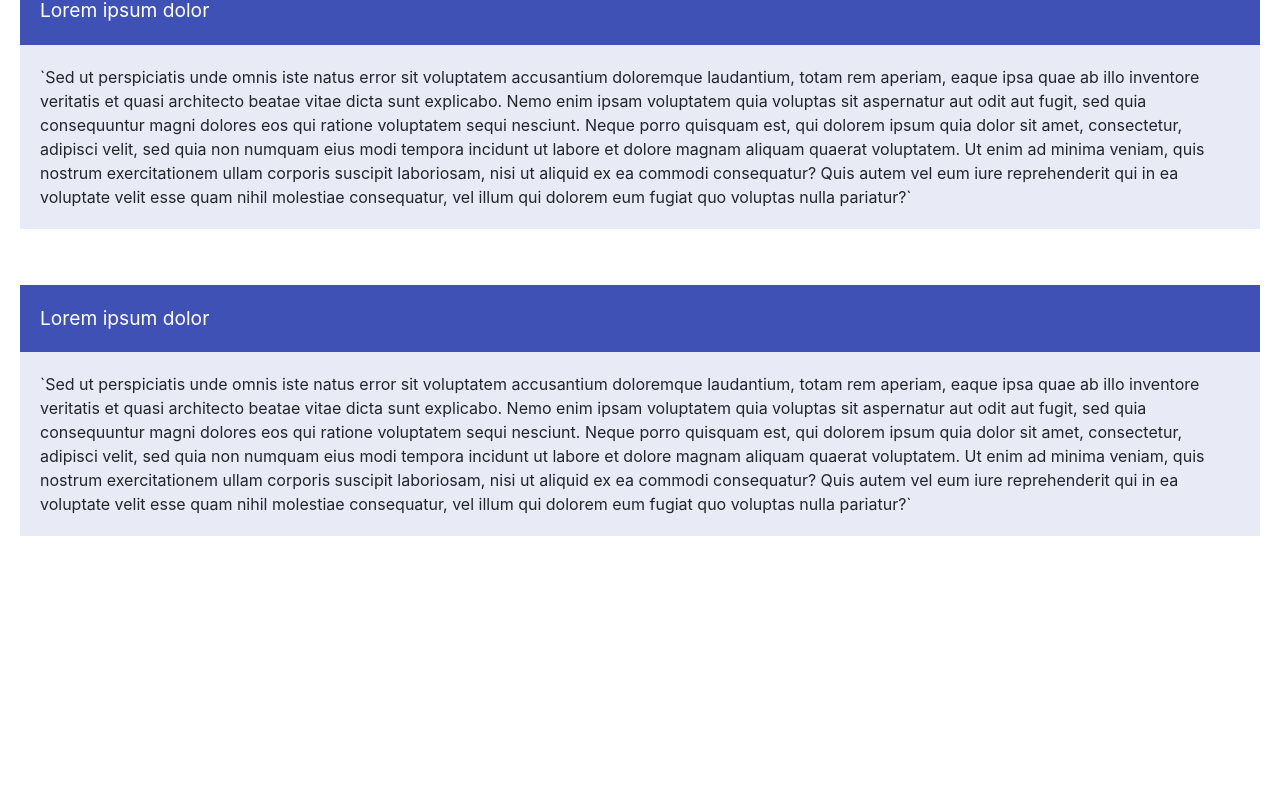
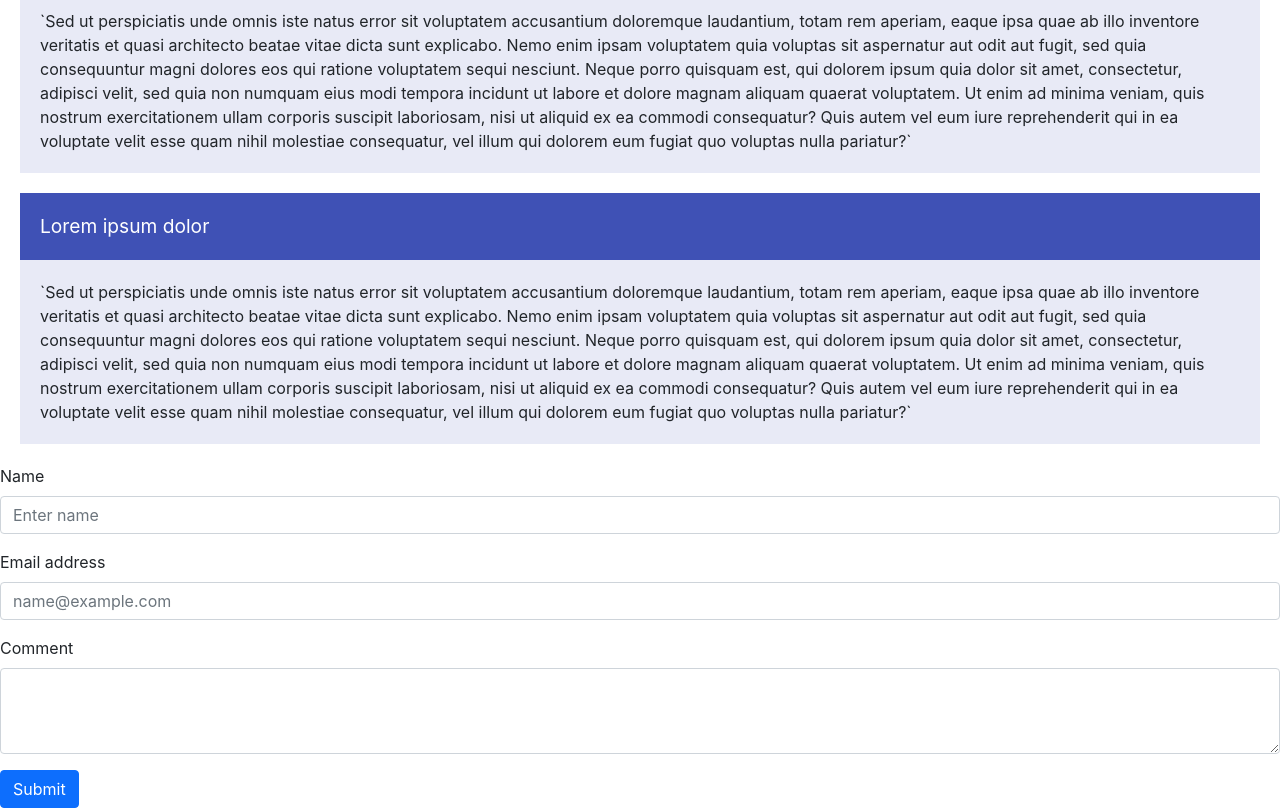
Before and after one commit to ColeEnyart/Portfolio, a React (Create React App) app: page / in a window 1280 px wide. Shown: the part 657-1465 px from the top of the page. Before the commit the page ends 1213 px from the top, so only its background shows below. Built offline with nearby package versions, Linux system fonts and the light colour scheme.

Commit message:
Added form component

```diff
--- a/src/App.js
+++ b/src/App.js
@@ -1,18 +1,20 @@
-import Header from './components/Header';
-import Navbar from './components/Navbar';
-import Card from './components/Card';
-import Stack from 'react-bootstrap/Stack'
+import Header from "./components/Header";
+import Navbar from "./components/Navbar";
+import Card from "./components/Card";
+import Contact from "./components/Form";
+/* import Stack from "react-bootstrap/Stack"; */
 
 function App() {
   return (
     <div>
       <Header />
       <Navbar />
-      <Stack gap={3}>
+{/*       <Stack gap={3}> */}
         <Card />
         <Card />
         <Card />
-      </Stack>
+{/*       </Stack> */}
+      <Contact />
     </div>
   );
 }
--- /dev/null
+++ b/src/components/Form.js
@@ -0,0 +1,41 @@
+import React, { useState } from "react";
+import Form from "react-bootstrap/Form";
+/* import FormControl from "react-bootstrap/FormControl"; */
+import Button from "react-bootstrap/Button";
+
+function Contact() {
+  const [validated, setValidated] = useState(false);
+
+  const handleSubmit = (e) => {
+    const form = e.currentTarget;
+    if (form.checkValidity() === false) {
+      e.preventDefault();
+      e.stopPropagation();
+    }
+    setValidated(true);
+  };
+
+  return (
+    <Form noValidate validated={validated} onSubmit={handleSubmit}>
+      <Form.Group className="mb-3" controlId="form.Name">
+        <Form.Label>Name</Form.Label>
+        <Form.Control required type="text" placeholder="Enter name" />
+      </Form.Group>
+      <Form.Group className="mb-3" controlId="form.Email">
+        <Form.Label>Email address</Form.Label>
+        <Form.Control required type="email" placeholder="name@example.com" />
+{/*         <Form.Control.Feedback>Please provide a email</Form.Control.Feedback> */}
+      </Form.Group>
+      <Form.Group className="mb-3" controlId="form.Textarea">
+        <Form.Label>Comment</Form.Label>
+        <Form.Control required as="textarea" rows={3} />
+{/*         <Form.Control.Feedback>Please provide a message</Form.Control.Feedback> */}
+      </Form.Group>
+      <Button variant="primary" type="submit">
+        Submit
+      </Button>
+    </Form>
+  );
+}
+
+export default Contact;
```
